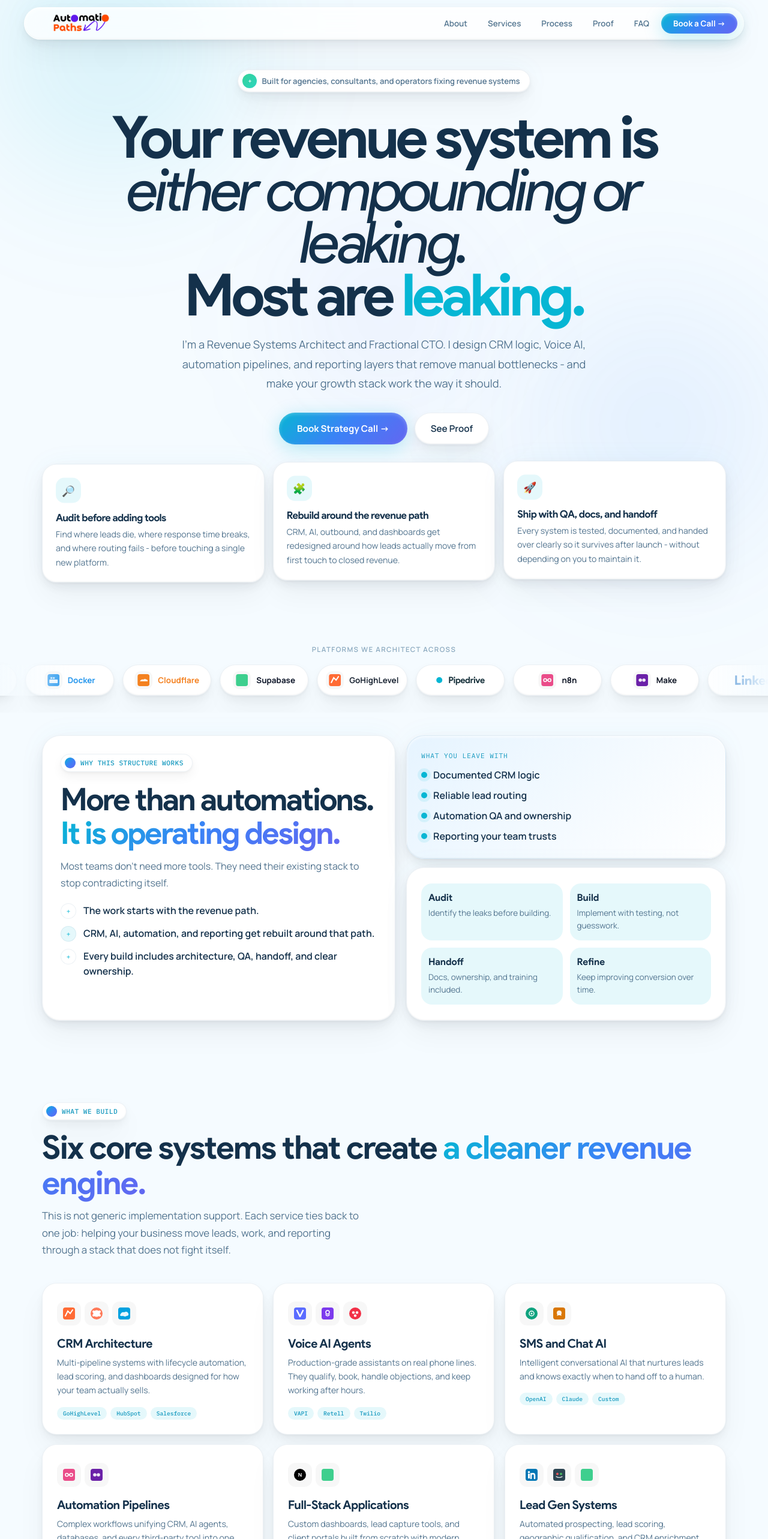
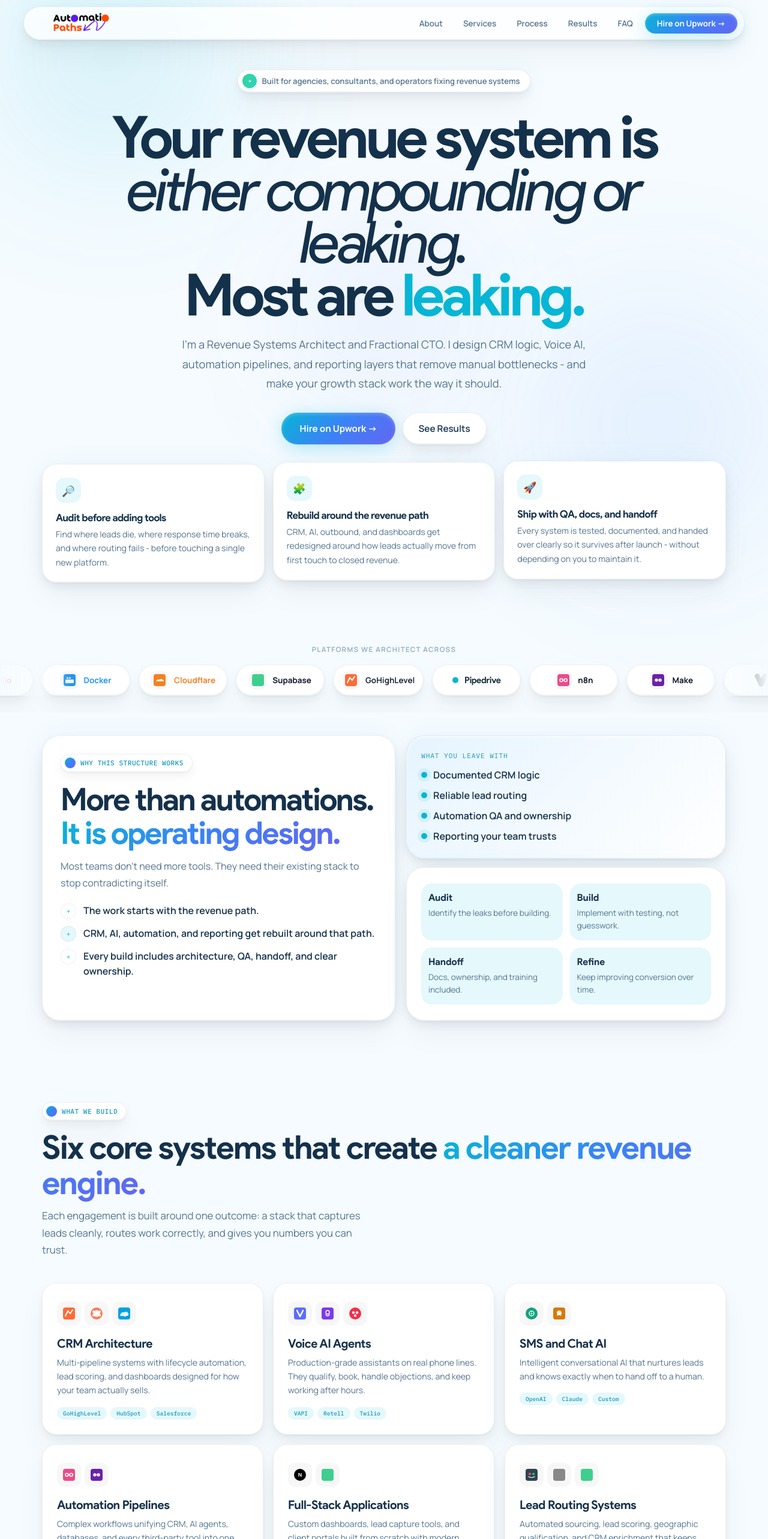
Before and after one commit to Riazulbd/luxisite, a React (Vite) app: page / in a window 1280 px wide. Shown: the top 2566 px of the page at 60% size. Built offline with nearby package versions, Linux system fonts and the light colour scheme.

Commit message:
Update site copy for Upwork landing page

```diff
--- a/automation-paths-final.jsx
+++ b/automation-paths-final.jsx
@@ -1,6 +1,5 @@
 import React, { useCallback, useEffect, useRef, useState } from "react";
 import automationPathsBrandLogo from "./Automation Paths Logo (3).png";
-import linkedInLogo from "./src/assets/logos/LinkedIn_2021.svg";
 import vapiLogo from "./src/assets/logos/VAPI.svg";
 import zapierLogo from "./src/assets/logos/zapier-2.svg";
 import abidinHeadshot from "./src/assets/headshots/abidin.webp";
@@ -18,6 +17,8 @@ const TYPOGRAPHY = {
   url: "https://fonts.googleapis.com/css2?family=Fraunces:ital,opsz,wght@0,9..144,300..900;1,9..144,300..900&family=IBM+Plex+Mono:wght@400;500&family=Manrope:wght@400;500;600;700;800&display=swap",
 };
 
+const UPWORK_URL = "https://www.upwork.com/freelancers/automationpaths";
+
 const THEMES = [
   { id: "flame", name: "Sunset Flame", dark: false, bg: "#FFFAF5", bgDark: "#FFECE0", card: "#FFFFFF", cardBorder: "rgba(0,0,0,0.05)", text: "#1F1510", text2: "#6B5040", text3: "#A08878", a1: "#FF6B35", a2: "#FF4F81", grad: "linear-gradient(135deg,#FF6B35,#FF4F81,#FF2D87)", glow1: "rgba(255,107,53,0.18)", glow2: "rgba(255,79,129,0.12)", glow3: "rgba(255,140,66,0.10)", cardGlow: "0 0 40px rgba(255,107,53,0.05)", btnGlow: "0 6px 30px rgba(255,107,53,0.35), 0 0 50px rgba(255,79,129,0.12)", chipBg: "rgba(255,107,53,0.08)", chipC: "#E85A28", tagBg: "rgba(255,107,53,0.08)", tagC: "#E85A28", starG: "linear-gradient(135deg,#FFCB47,#FF8C42)", navBg: "rgba(255,250,245,0.75)", navBorder: "rgba(255,255,255,0.8)", hoverBorder: "rgba(255,107,53,0.3)", iL: 0.7, iD: 0.04 },
   { id: "ocean", name: "Sky Glass", dark: false, bg: "#F5FBFF", bgDark: "#E6F4FF", card: "#FFFFFF", cardBorder: "rgba(19,79,125,0.08)", text: "#14314B", text2: "#52748F", text3: "#8BA9BF", a1: "#06B6D4", a2: "#3B82F6", grad: "linear-gradient(135deg,#06B6D4,#3B82F6,#6366F1)", glow1: "rgba(6,182,212,0.18)", glow2: "rgba(59,130,246,0.12)", glow3: "rgba(99,102,241,0.10)", cardGlow: "0 0 45px rgba(6,182,212,0.05)", btnGlow: "0 6px 30px rgba(6,182,212,0.28)", chipBg: "rgba(6,182,212,0.10)", chipC: "#1599BF", tagBg: "rgba(6,182,212,0.10)", tagC: "#1599BF", starG: "linear-gradient(135deg,#FBBF24,#F59E0B)", navBg: "rgba(255,255,255,0.78)", navBorder: "rgba(255,255,255,0.84)", hoverBorder: "rgba(6,182,212,0.28)", iL: 0.7, iD: 0.04 },
@@ -33,7 +34,6 @@ const platformLogos = [
   { name: "Pipedrive", kind: "text", color: "#17313B" },
   { name: "n8n", kind: "fallback", icon: "n8n", color: "#111827" },
   { name: "Make", kind: "fallback", icon: "Make", color: "#111827" },
-  { name: "LinkedIn", kind: "image", src: linkedInLogo, imageHeight: 22 },
   { name: "VAPI", kind: "image", src: vapiLogo, imageHeight: 22 },
   { name: "Zapier", kind: "image", src: zapierLogo, imageHeight: 18 },
 ];
@@ -44,7 +44,7 @@ const services = [
   { svg: ["OpenAI", "Claude AI"], title: "SMS and Chat AI", description: "Intelligent conversational AI that nurtures leads and knows exactly when to hand off to a human.", tags: ["OpenAI", "Claude", "Custom"] },
   { svg: ["n8n", "Make"], title: "Automation Pipelines", description: "Complex workflows unifying CRM, AI agents, databases, and every third-party tool into one automated revenue machine.", tags: ["n8n", "Make", "Custom APIs"] },
   { svg: ["Next.js", "Supabase"], title: "Full-Stack Applications", description: "Custom dashboards, lead capture tools, and client portals built from scratch with modern frameworks.", tags: ["Next.js", "React", "Supabase"] },
-  { svg: ["LinkedIn", "Playwright", "Supabase"], title: "Lead Gen Systems", description: "Automated prospecting, lead scoring, geographic qualification, and CRM enrichment that runs while you sleep.", tags: ["Playwright", "LinkedIn", "Supabase"] },
+  { svg: ["Playwright", "Pipedrive", "Supabase"], title: "Lead Routing Systems", description: "Automated sourcing, lead scoring, geographic qualification, and CRM enrichment that keeps your pipeline clean while you sleep.", tags: ["Playwright", "Pipedrive", "Supabase"] },
 ];
 
 const processSteps = [
@@ -147,7 +147,7 @@ const testimonials = [
     dark: false,
   },
   {
-    quote: "Riazul and his team have deep knowledge of email systems, HubSpot, and marketing automation for cold outreach.",
+    quote: "Riazul and his team have deep knowledge of outreach systems, HubSpot, and marketing automation for cold outreach.",
     name: "Abidin Karabulut",
     role: "CEO, Lookum",
     initial: "AK",
@@ -303,14 +303,6 @@ const LogoSVG = ({ name, size = 20 }) => {
         <rect width={size} height={size} rx={4} fill="#6B21A8" />
         <circle cx={size * 0.35} cy={size / 2} r={2.8} fill="#fff" opacity="0.9" />
         <circle cx={size * 0.65} cy={size / 2} r={2.8} fill="#fff" opacity="0.9" />
-      </>
-    ),
-    LinkedIn: (
-      <>
-        <rect width={size} height={size} rx={4} fill="#0077B5" />
-        <rect x="4" y="8" width="3" height="8" rx="0.5" fill="#fff" />
-        <circle cx="5.5" cy="5.5" r="1.8" fill="#fff" />
-        <path d="M9,8 L9,16 M9,11 Q9,8 12,8 Q15,8 15,11 L15,16" stroke="#fff" strokeWidth="2.5" fill="none" strokeLinecap="round" />
       </>
     ),
     Playwright: (
@@ -752,7 +744,7 @@ export default function App() {
           0%,100% { transform: translateY(0px); }
           50% { transform: translateY(-7px); }
         }
-        @keyframes linkedInBob {
+        @keyframes footerCtaBob {
           0%,100% { transform: translateY(0px); }
           50% { transform: translateY(-4px); }
         }
@@ -796,7 +788,7 @@ export default function App() {
             margin: "0 auto",
             display: "flex",
             justifyContent: "space-between",
-            alignItems: isMobile ? "stretch" : "center",
+            alignItems: "center",
             flexWrap: isTablet ? "wrap" : "nowrap",
             gap: 12,
             background: theme.navBg,
@@ -808,7 +800,7 @@ export default function App() {
             transition,
           }}
         >
-          <div style={{ display: "flex", alignItems: "center", color: theme.text }}>
+          <div style={{ display: "flex", alignItems: "center", justifyContent: isMobile ? "center" : "flex-start", width: isMobile ? "100%" : "auto", color: theme.text }}>
             <img
               src={automationPathsBrandLogo}
               alt="Automation Paths"
@@ -827,15 +819,15 @@ export default function App() {
                 { label: "About", href: "#about" },
                 { label: "Services", href: "#services" },
                 { label: "Process", href: "#process" },
-                { label: "Proof", href: "#results" },
+                { label: "Results", href: "#results" },
                 { label: "FAQ", href: "#faq" },
               ].map((item) => (
                 <a key={item.label} href={item.href} style={{ color: theme.text2, textDecoration: "none", fontSize: "0.84rem", fontWeight: 600, padding: "6px 14px", borderRadius: 999 }}>
                   {item.label}
                 </a>
               ))}
-            <a href="#cta" style={{ width: isMobile ? "100%" : "auto", padding: isMobile ? "12px 18px" : "8px 20px", background: theme.grad, color: "#fff", borderRadius: 999, fontWeight: 700, fontSize: "0.84rem", textDecoration: "none", boxShadow: `${theme.btnGlow}, inset 0 2px 4px rgba(255,255,255,0.3)`, textAlign: "center" }}>
-              Book a Call -&gt;
+            <a href={UPWORK_URL} target="_blank" rel="noreferrer" style={{ width: isMobile ? "100%" : "auto", padding: isMobile ? "12px 18px" : "8px 20px", background: theme.grad, color: "#fff", borderRadius: 999, fontWeight: 700, fontSize: "0.84rem", textDecoration: "none", boxShadow: `${theme.btnGlow}, inset 0 2px 4px rgba(255,255,255,0.3)`, textAlign: "center" }}>
+              Hire on Upwork -&gt;
             </a>
           </div>
         </div>
@@ -862,11 +854,11 @@ export default function App() {
         </p>
 
         <div style={{ display: isMobile ? "grid" : "flex", gap: isMobile ? 10 : 12, gridTemplateColumns: isMobile ? "repeat(2, minmax(0, 1fr))" : undefined, flexWrap: isMobile ? undefined : "wrap", width: isMobile ? "100%" : "auto", maxWidth: isMobile ? 340 : "none", justifyContent: "center", position: "relative", zIndex: 2, animation: "heroFadeUp 0.72s ease-out 0.44s both" }}>
-          <a href="#cta" style={{ display: "inline-flex", alignItems: "center", justifyContent: "center", gap: 8, padding: isMobile ? "13px 14px" : "15px 30px", width: isMobile ? "100%" : "auto", background: theme.grad, color: "#fff", borderRadius: 999, fontWeight: 700, fontSize: isMobile ? "0.86rem" : "0.95rem", textDecoration: "none", boxShadow: `${theme.btnGlow}, inset 0 2px 6px rgba(255,255,255,0.25)` }}>
-            Book Strategy Call -&gt;
+          <a href={UPWORK_URL} target="_blank" rel="noreferrer" style={{ display: "inline-flex", alignItems: "center", justifyContent: "center", gap: 8, padding: isMobile ? "13px 14px" : "15px 30px", width: isMobile ? "100%" : "auto", background: theme.grad, color: "#fff", borderRadius: 999, fontWeight: 700, fontSize: isMobile ? "0.86rem" : "0.95rem", textDecoration: "none", boxShadow: `${theme.btnGlow}, inset 0 2px 6px rgba(255,255,255,0.25)` }}>
+            Hire on Upwork -&gt;
           </a>
           <a href="#results" style={{ display: "inline-flex", alignItems: "center", justifyContent: "center", gap: 8, padding: isMobile ? "13px 14px" : "15px 26px", width: isMobile ? "100%" : "auto", background: theme.card, color: theme.text, borderRadius: 999, fontWeight: 600, fontSize: isMobile ? "0.86rem" : "0.95rem", textDecoration: "none", boxShadow: clay(), border: `1px solid ${theme.cardBorder}` }}>
-            See Proof
+            See Results
           </a>
         </div>
 
@@ -982,7 +974,7 @@ export default function App() {
               Six core systems that create <GradText>a cleaner revenue engine.</GradText>
             </h2>
             <p style={{ fontSize: "1.05rem", color: theme.text2, maxWidth: 540, lineHeight: 1.7 }}>
-              This is not generic implementation support. Each service ties back to one job: helping your business move leads, work, and reporting through a stack that does not fight itself.
+              Each engagement is built around one outcome: a stack that captures leads cleanly, routes work correctly, and gives you numbers you can trust.
             </p>
           </div>
 
@@ -1059,12 +1051,12 @@ export default function App() {
 
       <section id="results" style={{ padding: isMobile ? "64px 16px" : "80px 20px", position: "relative", zIndex: 1 }}>
         <div style={{ maxWidth: 1140, margin: "0 auto", textAlign: "center", display: "flex", flexDirection: "column", alignItems: "center" }}>
-          <SectionLabel theme={theme}>Proof</SectionLabel>
+          <SectionLabel theme={theme}>Results</SectionLabel>
           <h2 style={{ fontFamily: TYPOGRAPHY.head, fontSize: "clamp(2.1rem,4vw,3.2rem)", fontWeight: 900, lineHeight: 1.08, letterSpacing: "-0.03em", color: theme.text, marginTop: 18, marginBottom: 12 }}>
             Strong systems leave <GradText>visible evidence.</GradText>
           </h2>
           <p style={{ fontSize: "1rem", color: theme.text2, maxWidth: 700, lineHeight: 1.74, marginBottom: 34 }}>
-            The stats now use a cleaner sans treatment, and the review section is rebuilt around the testimonial style you shared instead of placeholder cards.
+            Better systems show up in delivery speed, cleaner handoffs, stronger reporting, and client feedback that speaks for itself.
           </p>
 
           <div style={{ display: "grid", gridTemplateColumns: isTablet ? "repeat(2, minmax(0, 1fr))" : "repeat(4, minmax(0, 1fr))", gap: 14, width: "100%", marginBottom: 22 }}>
@@ -1093,10 +1085,10 @@ export default function App() {
           <div style={{ textAlign: "center", maxWidth: 740, margin: "0 auto 30px" }}>
             <SectionLabel theme={theme}>FAQ</SectionLabel>
             <h2 style={{ fontFamily: TYPOGRAPHY.head, fontSize: "clamp(1.9rem,3.9vw,3rem)", fontWeight: 800, lineHeight: 1.06, letterSpacing: "-0.04em", color: theme.text, marginTop: 18, marginBottom: 12 }}>
-              Questions clients usually ask <GradText>before we start.</GradText>
+              Questions clients usually ask <GradText>before hiring.</GradText>
             </h2>
             <p style={{ color: theme.text2, lineHeight: 1.74, fontSize: "1rem" }}>
-              This extra section gives the page more depth and answers the common objections that were missing from the earlier version.
+              Most projects start with the same few questions around scope, stack compatibility, and whether to fix or rebuild.
             </p>
           </div>
 
@@ -1120,21 +1112,18 @@ export default function App() {
             <GradText>compounding or leaking.</GradText>
           </h2>
           <p style={{ fontSize: "1.02rem", color: theme.text2, maxWidth: 450, margin: "0 auto 28px", lineHeight: 1.7 }}>
-            Book a free 30-minute strategy call. We will diagnose your pipeline and show you what a purpose-built system should look like.
+            Hire on Upwork for a scoped build or ongoing systems work. I will review your stack, define the execution plan, and ship against a clear scope.
           </p>
           <div style={{ display: "flex", gap: 12, justifyContent: "center", flexWrap: "wrap", flexDirection: isMobile ? "column" : "row" }}>
-            <a href="#" style={{ display: "inline-flex", alignItems: "center", justifyContent: "center", gap: 8, padding: "15px 28px", width: isMobile ? "100%" : "auto", background: theme.grad, color: "#fff", borderRadius: 999, fontWeight: 700, fontSize: "0.95rem", textDecoration: "none", boxShadow: `${theme.btnGlow}, inset 0 2px 6px rgba(255,255,255,0.25)` }}>
-              Book Your Strategy Call -&gt;
-            </a>
-            <a href="mailto:hello@automationpaths.com" style={{ display: "inline-flex", alignItems: "center", justifyContent: "center", gap: 6, padding: "15px 22px", width: isMobile ? "100%" : "auto", background: theme.card, color: theme.text, borderRadius: 999, fontWeight: 600, fontSize: "0.95rem", textDecoration: "none", boxShadow: clay(), border: `1px solid ${theme.cardBorder}` }}>
-              hello@automationpaths.com
+            <a href={UPWORK_URL} target="_blank" rel="noreferrer" style={{ display: "inline-flex", alignItems: "center", justifyContent: "center", gap: 8, padding: "15px 28px", width: isMobile ? "100%" : "auto", background: theme.grad, color: "#fff", borderRadius: 999, fontWeight: 700, fontSize: "0.95rem", textDecoration: "none", boxShadow: `${theme.btnGlow}, inset 0 2px 6px rgba(255,255,255,0.25)` }}>
+              Hire on Upwork -&gt;
             </a>
           </div>
         </div>
       </section>
 
       <footer style={{ padding: isMobile ? "16px 16px 32px" : "24px 20px 32px", maxWidth: 1140, margin: "0 auto", display: "flex", justifyContent: isMobile ? "center" : "space-between", alignItems: "center", flexWrap: "wrap", textAlign: isMobile ? "center" : "left", gap: 16 }}>
-        <div style={{ display: "flex", alignItems: "center", gap: 20, flexWrap: "wrap", justifyContent: "center" }}>
+        <div style={{ display: "flex", flexDirection: isMobile ? "column" : "row", alignItems: "center", gap: isMobile ? 8 : 20, flexWrap: "wrap", justifyContent: "center", width: isMobile ? "100%" : "auto" }}>
           <img
             src={automationPathsBrandLogo}
             alt="Automation Paths"
@@ -1148,7 +1137,7 @@ export default function App() {
           <span style={{ fontSize: "0.75rem", color: theme.text3 }}>(c) 2026 All rights reserved.</span>
         </div>
         <a
-          href="https://www.linkedin.com/in/riazulap/"
+          href={UPWORK_URL}
           target="_blank"
           rel="noreferrer"
           style={{
@@ -1164,11 +1153,11 @@ export default function App() {
             color: theme.text,
             fontWeight: 700,
             fontSize: "0.86rem",
-            animation: "linkedInBob 6s ease-in-out 1.2s infinite",
+            animation: "footerCtaBob 6s ease-in-out 1.2s infinite",
           }}
         >
-          <img src={linkedInLogo} alt="LinkedIn" style={{ height: 18, width: "auto", display: "block" }} />
-          <span>LinkedIn</span>
+          <span style={{ width: 10, height: 10, borderRadius: "50%", background: "#14A800", boxShadow: "0 0 0 5px rgba(20,168,0,0.14)" }} />
+          <span>Hire on Upwork</span>
         </a>
       </footer>
 
```
Also changed, not shown: src/assets/logos/LinkedIn_2021.svg (deleted).
